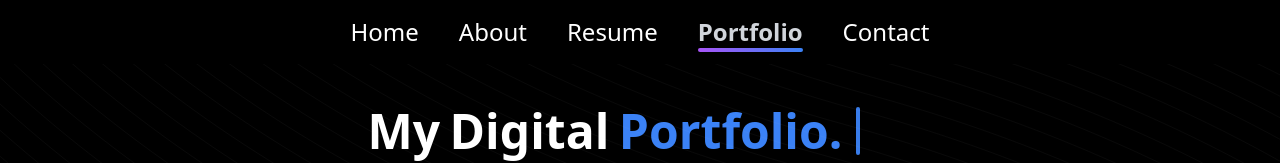
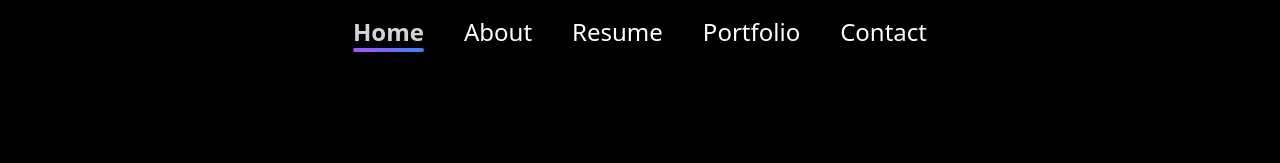
Before and after one commit to DonLealGUA/KristofferLealDev, a React (Vite) app in the folder my-app/: page / in a window 1280 px wide. Shown: the top 163 px of the page. Built offline with nearby package versions, Linux system fonts and the light colour scheme.

Commit message:
Home as Default

```diff
--- a/my-app/src/App.jsx
+++ b/my-app/src/App.jsx
@@ -9,7 +9,7 @@ import Navbar from './componentes/Navbar';
 import "./App.css";
 
 function App() {
-  const [currentPage, setCurrentPage] = useState('portfolio');
+  const [currentPage, setCurrentPage] = useState('home');
 
   const renderComponent = () => {
     switch (currentPage) {
```
